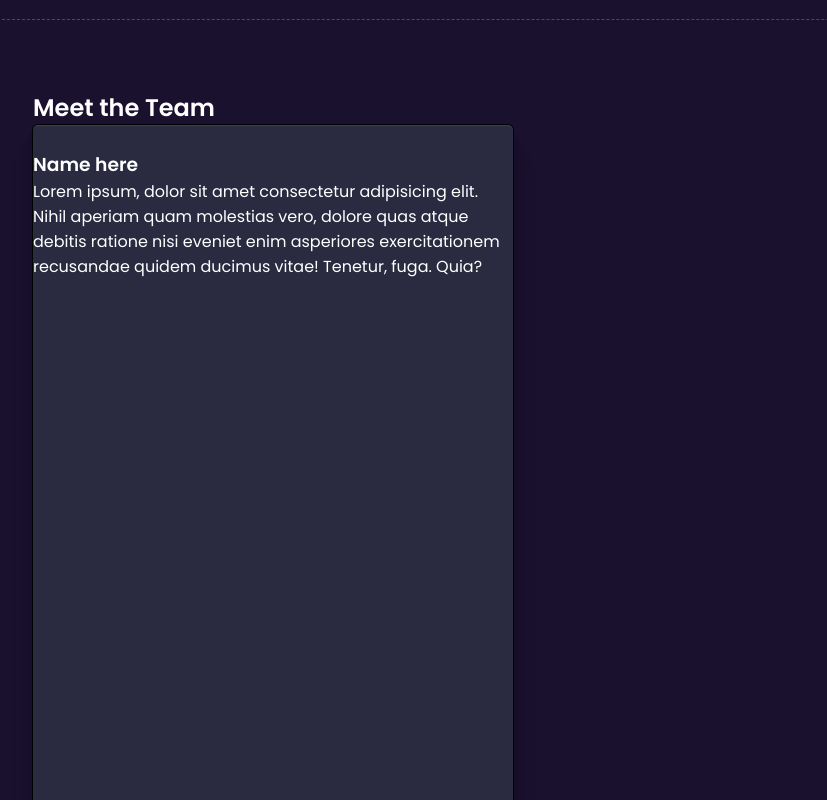
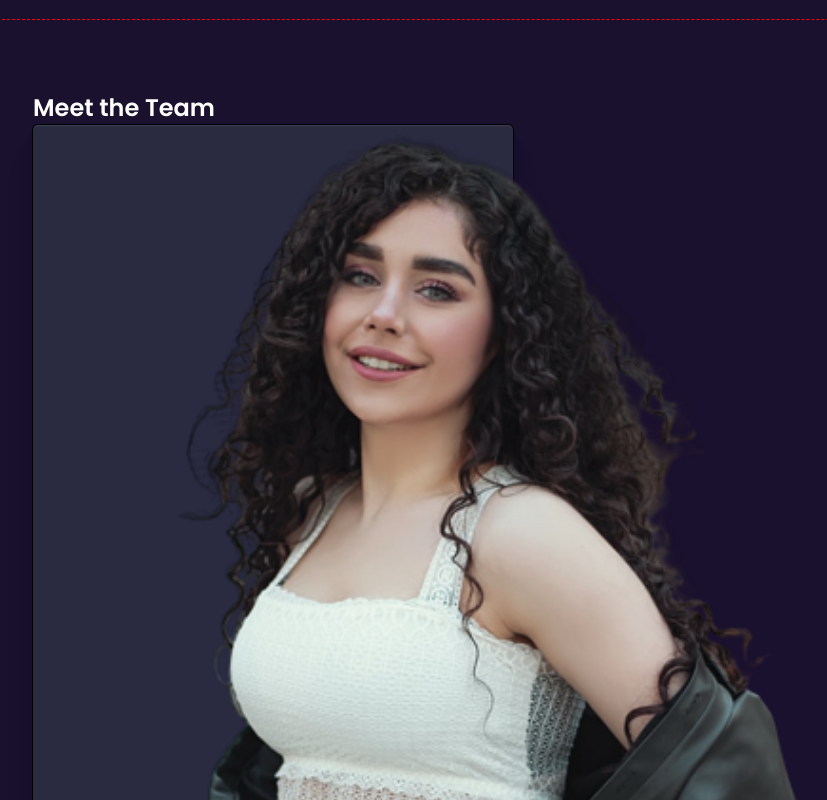
Before and after one commit to department19/Agency-Website, a plain HTML site: page index.html in a window 1280 px wide. Shown: the part 1580-2380 px from the top of the page, without its empty margins (67-894 px from the left). Drawn offline with nearby package versions, Linux system fonts and the light colour scheme; a web font is replaced by a local one.

Commit message:
placeholder team card image

```diff
--- a/index.html
+++ b/index.html
@@ -58,7 +58,7 @@
       <div id="team-grid" class="grid">
         <article class="team-card">
           <div class="card-header">
-            <img src="images/" alt="">
+            <img src="images/pic.png" alt="">
           </div>
           <div class="card-body">
             <h3 class="card-name">Name here</h3>
```
